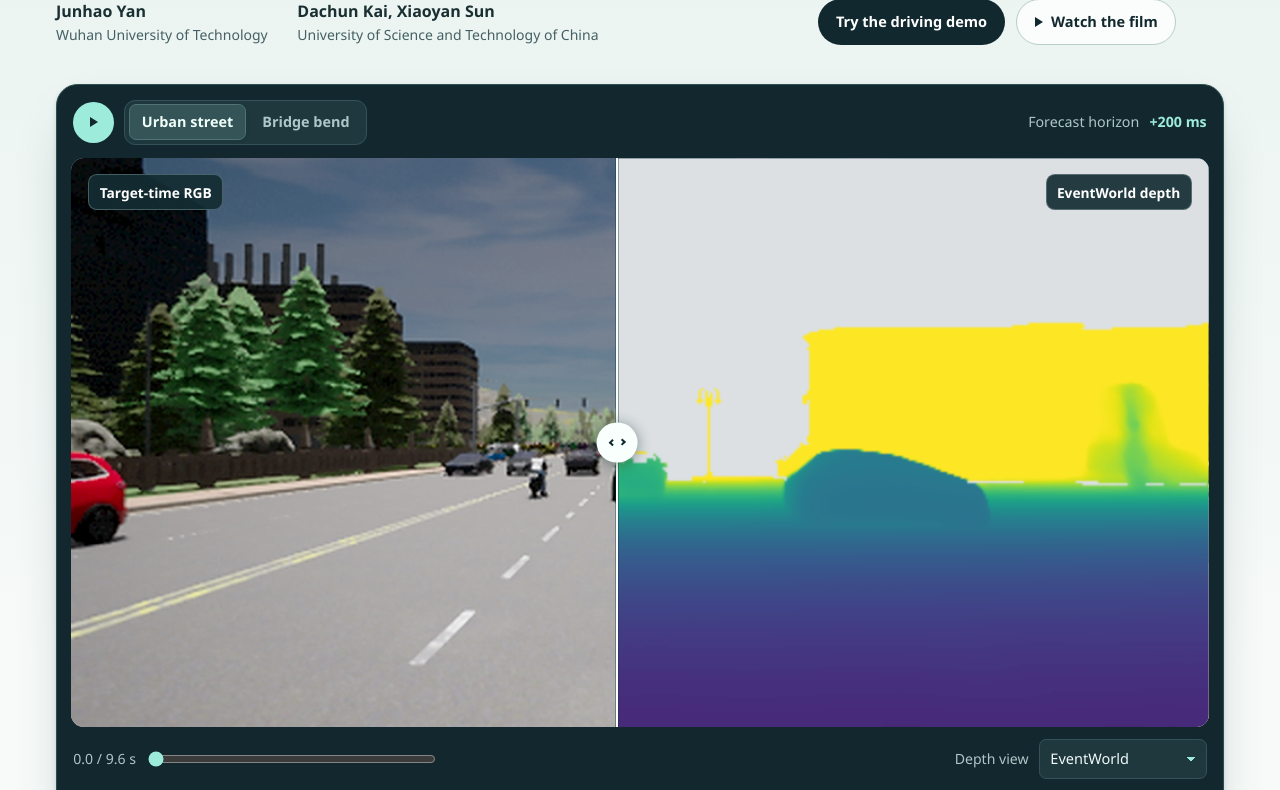
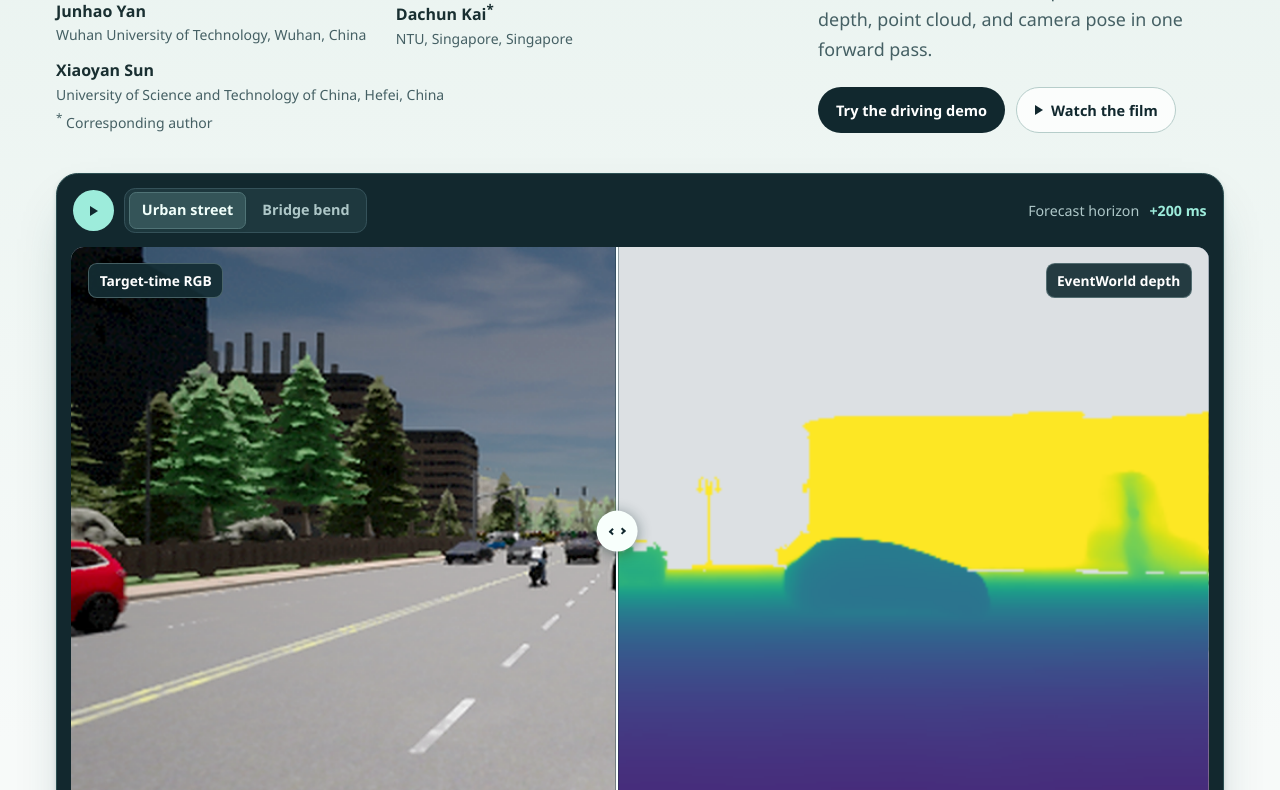
Before and after one commit to yan391/EventWorld, a plain HTML site: page index.html in a window 1280 px wide. Shown: the part 353-1143 px from the top of the page. Drawn offline with Linux system fonts and the light colour scheme.

Commit message:
Update author affiliations and mark the corresponding author

```diff
--- a/index.html
+++ b/index.html
@@ -43,13 +43,18 @@
             <div class="paper-authors" role="group" aria-label="Authors and affiliations">
               <div>
                 <p class="author-names">Junhao Yan</p>
-                <p class="author-affiliation">Wuhan University of Technology</p>
+                <p class="author-affiliation">Wuhan University of Technology, Wuhan, China</p>
               </div>
               <div>
-                <p class="author-names">Dachun Kai, Xiaoyan Sun</p>
-                <p class="author-affiliation">University of Science and Technology of China</p>
+                <p class="author-names">Dachun Kai<sup>*</sup></p>
+                <p class="author-affiliation">NTU, Singapore, Singapore</p>
+              </div>
+              <div>
+                <p class="author-names">Xiaoyan Sun</p>
+                <p class="author-affiliation">University of Science and Technology of China, Hefei, China</p>
               </div>
             </div>
+            <p class="author-affiliation"><sup>*</sup> Corresponding author</p>
           </div>
           <div class="hero-summary">
             <p>Give EventWorld a short stream of camera events and a future time. It predicts the scene’s depth, point cloud, and camera pose in one forward pass.</p>
```
